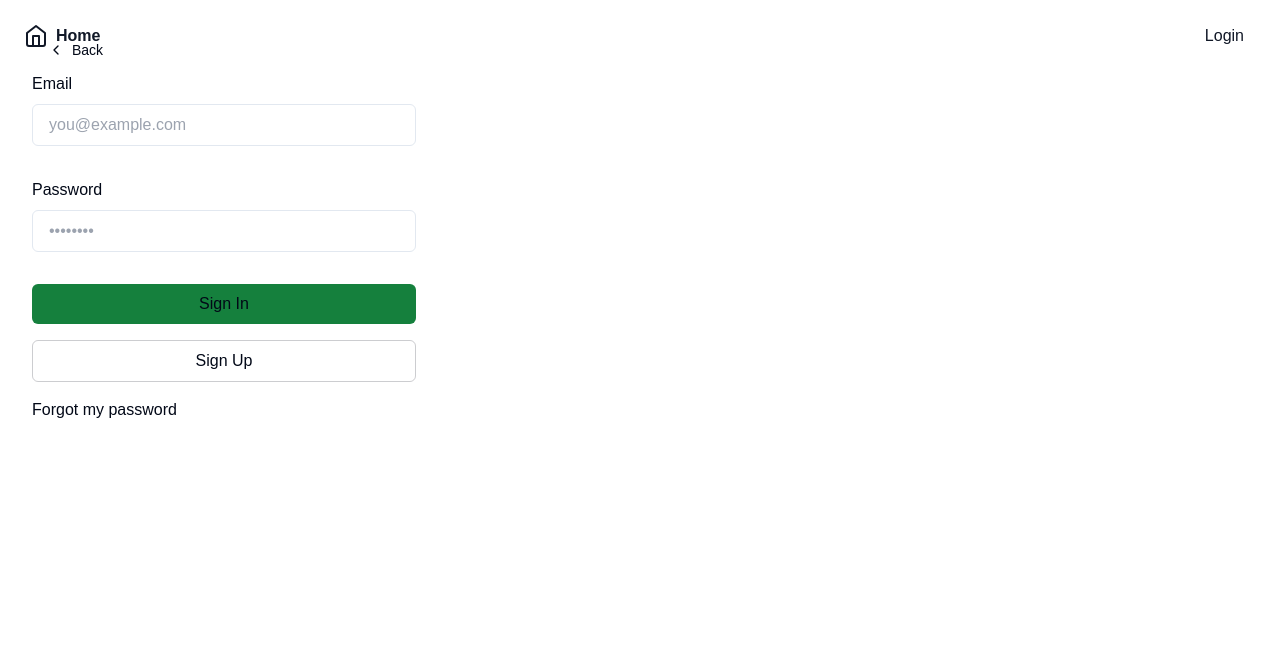
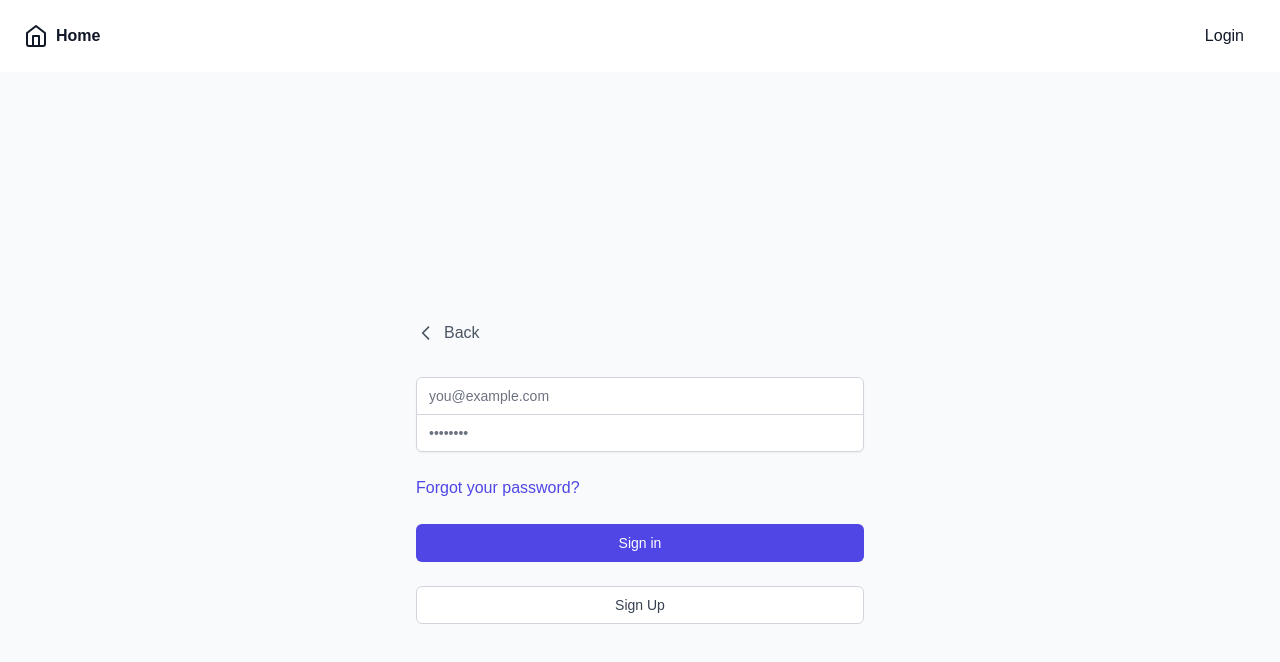
Before and after one commit to DuncanMatthews/beaver.io, a Next.js app: page /login in a window 1280 px wide. Shown: the top 662 px of the page. Built offline with nearby package versions, Linux system fonts and the light colour scheme; no server answers.

Commit message:
added new prompts

```diff
--- a/app/api/chatgpt/route.ts
+++ b/app/api/chatgpt/route.ts
@@ -7,35 +7,26 @@ const openai = new OpenAI({ apiKey: process.env.OPENAI_API_KEY });
 
 
 export async function POST(request: NextRequest) {
-  const data = await request.json()
+  const data = await request.json();
 
-console.log("this is data", data)
+  let prompt = data.text;
+  let systemPrompt = "";
 
-  try {
-    let promptTh = ""
-    let promptEn = ""
-    let systemPromptTh = ""
-    let systemPromptEn = ""
-    if (data.isYoutube) {
-      promptTh = data.text
-
-      promptEn = data.text
-
-      systemPromptTh =
-        'คุณจะให้ขั้นตอนทั้งหมดมา และ งานของคุณคือ ช่วยสรุป และให้คำแนะนำในการทำอาหาร ทีละขั้นตอนแบบละเอียด หรือ เป็นหัวข้อย่อย พร้อมบอกสิ่งที่ต้องไปซื้อ เพื่อง่ายต่อการทำตาม และให้คำตอบเป็น json format ตามนี้ {title: "", steps: [], ingredients, conclusion: ""}'
-      systemPromptEn =
-        'Given a transcription of a YouTube video, create a concise summary that captures the main points, insights, or instructions presented in the video. The summary should be structured to include a list of key points or steps (if applicable), and a concluding statement.'
-    } else {
-      promptTh = data.text
-
-      promptEn = data.text
-
-      systemPromptTh =
-        'คุณจะให้เมนู หรือชื่อ อาหารมา งานของคุณคือ บอกขั้นตอน และให้คำแนะนำในการทำอาหาร ทีละขั้นตอนแบบละเอียด หรือ เป็นหัวข้อย่อย พร้อมบอกสิ่งที่ต้องไปซื้อ เพื่อง่ายต่อการทำตาม และให้คำตอบเป็น json format ตามนี้ {title: "", steps: [], ingredients, conclusion: ""}'
-
-      systemPromptEn =
-        'Given a transcription of a YouTube video, create a concise summary that captures the main points, insights, or instructions presented in the video. The summary should be structured to include a list of key points or steps (if applicable), and a concluding statement.'
+  // Define prompts for different operations using if-else
+  if (data.language === "article") {
+    systemPrompt =
+      'I want you to act as a journalist. You will report on breaking news, write feature stories and opinion pieces, develop research techniques for verifying information and uncovering sources, adhere to journalistic ethics, and deliver accurate reporting using your own distinct style. The first suggestion request is: "I need help writing an article about air pollution in major cities around the world."';
+  } else if (data.language === "repurpose") {
+    systemPrompt =
+      'Given a piece of content, creatively repurpose it into a different format that engages a new audience. This could involve converting a blog post into a script for a video, a video into an infographic, or an article into a podcast script. Be innovative and ensure the repurposed content is engaging and suitable for the target format.';
+  } else if (data.language === "summary") {
+    systemPrompt =
+      'Given a transcription of a YouTube video, create a concise summary that captures the main points, insights, or instructions presented in the video. The summary should be structured to include a list of key points or steps (if applicable), and a concluding statement.';
+  } else if (data.language === "transcribe") {
+    systemPrompt =
+      'Transcribe the provided video content into text, ensuring accuracy and attention to detail. Include timestamps if necessary, and format the transcription clearly to reflect different speakers or significant audio cues.';
   }
+  // Add other operations as needed with additional else if statements
 
   try {
     const response = await openai.chat.completions.create({
@@ -43,11 +34,11 @@ console.log("this is data", data)
       messages: [
         {
           role: "system",
-            content: data.language === "th" ? systemPromptTh : systemPromptEn,
+          content: systemPrompt,
         },
         {
           role: "user",
-            content: data.language === "th" ? promptTh : promptEn,
+          content: prompt,
         },
       ],
       n: 1,
@@ -55,26 +46,20 @@ console.log("this is data", data)
       stop: null,
       temperature: 0.7,
       top_p: 1,
-      })
-      const answer =
-        response.choices[0].message.content || "Sorry I don't know"
+    });
 
-        console.log("this is answer", answer)
-
+    const answer = response.choices[0].message.content || "Sorry, I don't know";
 
     return NextResponse.json({
       summarize: answer,
     });
-
-    } catch (error) {
-      throw error
-    }
   } catch (error: any) {
     return new Response(JSON.stringify(error.response?.data?.error), {
       status: error.response?.status,
-    })
+    });
   }
 }
+
 
 export async function GET(request: NextRequest) {
   try {
--- a/app/login/page.tsx
+++ b/app/login/page.tsx
@@ -55,69 +55,55 @@ export default function Login({
   };
 
   return (
-    <div className="flex-1 flex flex-col w-full px-8 sm:max-w-md justify-center gap-2">
-      <Link
-        href="/"
-        className="absolute left-8 top-8 py-2 px-4 rounded-md no-underline text-foreground bg-btn-background hover:bg-btn-background-hover flex items-center group text-sm"
-      >
-        <svg
-          xmlns="http://www.w3.org/2000/svg"
-          width="24"
-          height="24"
-          viewBox="0 0 24 24"
-          fill="none"
-          stroke="currentColor"
-          strokeWidth="2"
-          strokeLinecap="round"
-          strokeLinejoin="round"
-          className="mr-2 h-4 w-4 transition-transform group-hover:-translate-x-1"
-        >
-          <polyline points="15 18 9 12 15 6" />
-        </svg>{" "}
+    <div className="flex items-center justify-center min-h-screen bg-gray-50 px-4 sm:px-6 lg:px-8">
+    <div className="max-w-md w-full space-y-8">
+      <div>
+        <Link href="/" className="flex items-center text-gray-600 hover:text-gray-500">
+          <svg xmlns="http://www.w3.org/2000/svg" className="h-5 w-5 mr-2" fill="none" viewBox="0 0 24 24" stroke="currentColor" strokeWidth="2">
+            <path strokeLinecap="round" strokeLinejoin="round" d="M15 19l-7-7 7-7" />
+          </svg>
           Back
         </Link>
+      </div>
+      <form className="mt-8 space-y-6" action={signIn}>
+        <input type="hidden" name="remember" value="true" />
+        <div className="rounded-md shadow-sm -space-y-px">
+          <div>
+            <label htmlFor="email" className="sr-only">Email address</label>
+            <input name="email" type="email" autoComplete="email" required className="appearance-none rounded-none relative block w-full px-3 py-2 border border-gray-300 placeholder-gray-500 text-gray-900 rounded-t-md focus:outline-none focus:ring-indigo-500 focus:border-indigo-500 focus:z-10 sm:text-sm" placeholder="you@example.com" />
+          </div>
+          <div>
+            <label htmlFor="password" className="sr-only">Password</label>
+            <input name="password" type="password" autoComplete="current-password" required className="appearance-none rounded-none relative block w-full px-3 py-2 border border-gray-300 placeholder-gray-500 text-gray-900 rounded-b-md focus:outline-none focus:ring-indigo-500 focus:border-indigo-500 focus:z-10 sm:text-sm" placeholder="••••••••" />
+          </div>
+        </div>
 
-      <form
-        className="animate-in flex-1 flex flex-col w-full justify-center gap-2 text-foreground"
-        action={signIn}
-      >
-        <label className="text-md" htmlFor="email">
-          Email
-        </label>
-        <input
-          className="rounded-md px-4 py-2 bg-inherit border mb-6"
-          name="email"
-          placeholder="you@example.com"
-          required
-        />
-        <label className="text-md" htmlFor="password">
-          Password
-        </label>
-        <input
-          className="rounded-md px-4 py-2 bg-inherit border mb-6"
-          type="password"
-          name="password"
-          placeholder="••••••••"
-          required
-        />
-        <button className="bg-green-700 rounded-md px-4 py-2 text-foreground mb-2">
-          Sign In
+        <div className="flex items-center justify-between">
+          <div className="flex items-center">
+            <Link href="/account/reset-password" className="font-medium text-indigo-600 hover:text-indigo-500">
+              Forgot your password?
+            </Link>
+          </div>
+        </div>
+
+        <div>
+          <button type="submit" className="group relative w-full flex justify-center py-2 px-4 border border-transparent text-sm font-medium rounded-md text-white bg-indigo-600 hover:bg-indigo-700 focus:outline-none focus:ring-2 focus:ring-offset-2 focus:ring-indigo-500">
+            Sign in
           </button>
-        <button
-          formAction={signUp}
-          className="border border-foreground/20 rounded-md px-4 py-2 text-foreground mb-2"
-        >
+        </div>
+        <div>
+          <button formAction={signUp} className="mt-2 group relative w-full flex justify-center py-2 px-4 border border-gray-300 text-sm font-medium rounded-md text-gray-700 bg-white hover:bg-gray-50 focus:outline-none focus:ring-2 focus:ring-offset-2 focus:ring-indigo-500">
             Sign Up
           </button>
-        <Link href="/account/reset-password">
-        <p>Forgot my password
-          </p></Link>
+        </div>
+      </form>
       {searchParams?.message && (
-          <p className="mt-4 p-4 bg-foreground/10 text-foreground text-center">
+        <div className="mt-4 p-4 bg-blue-50 border-l-4 border-blue-400 text-blue-700">
           {searchParams.message}
-          </p>
+        </div>
       )}
-      </form>
     </div>
+  </div>
+
   );
 }
```
Also changed, not shown: app/page.tsx (+44 -37 lines), 1 other file (tests, documents, lock files or other folders). Lines whose indentation alone changed are shown as unchanged.
